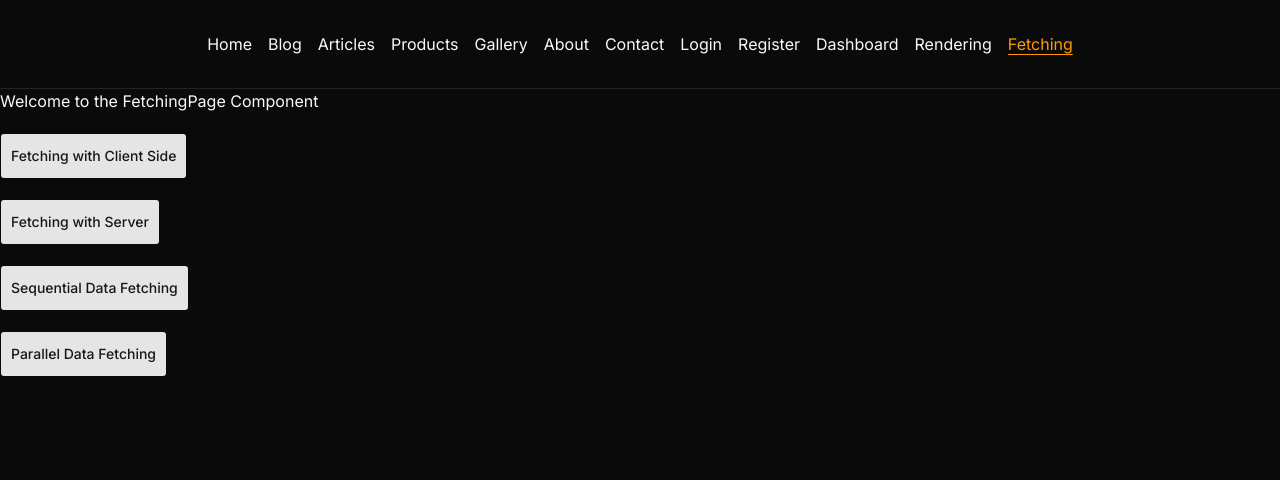
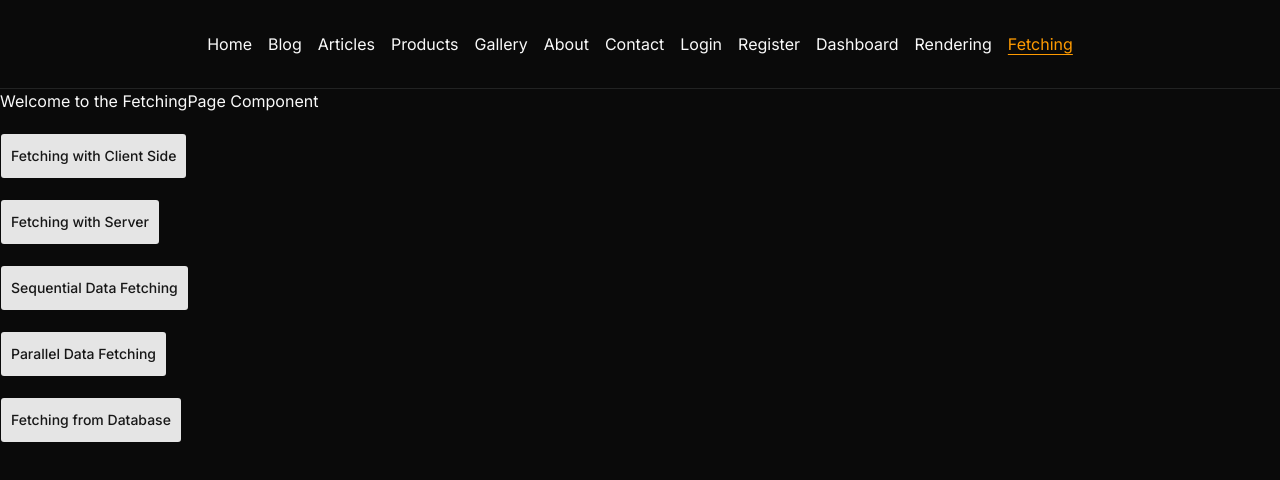
Before and after one commit to zahid-official/practice-0.2, a Next.js app in the folder code-evulation/: page /fetching in a window 1280 px wide. Shown: the top 480 px of the page. Built offline with nearby package versions, Linux system fonts and the light colour scheme.

Commit message:
implement database route in fetching

```diff
--- /dev/null
+++ b/code-evulation/src/app/fetching/database/page.tsx
@@ -0,0 +1,10 @@
+// DatabasePage Component
+const DatabasePage = () => {
+  return (
+    <div>
+      <h1>Welcome to the DatabasePage Component</h1>
+    </div>
+  );
+};
+
+export default DatabasePage;
--- a/code-evulation/src/app/fetching/page.tsx
+++ b/code-evulation/src/app/fetching/page.tsx
@@ -22,6 +22,10 @@ const FetchingPage = () => {
       <Link href={"/fetching/parallel"}>
         <Button>Parallel Data Fetching</Button>
       </Link>
+
+      <Link href={"/fetching/database"}>
+        <Button>Fetching from Database</Button>
+      </Link>
     </div>
   );
 };
```
